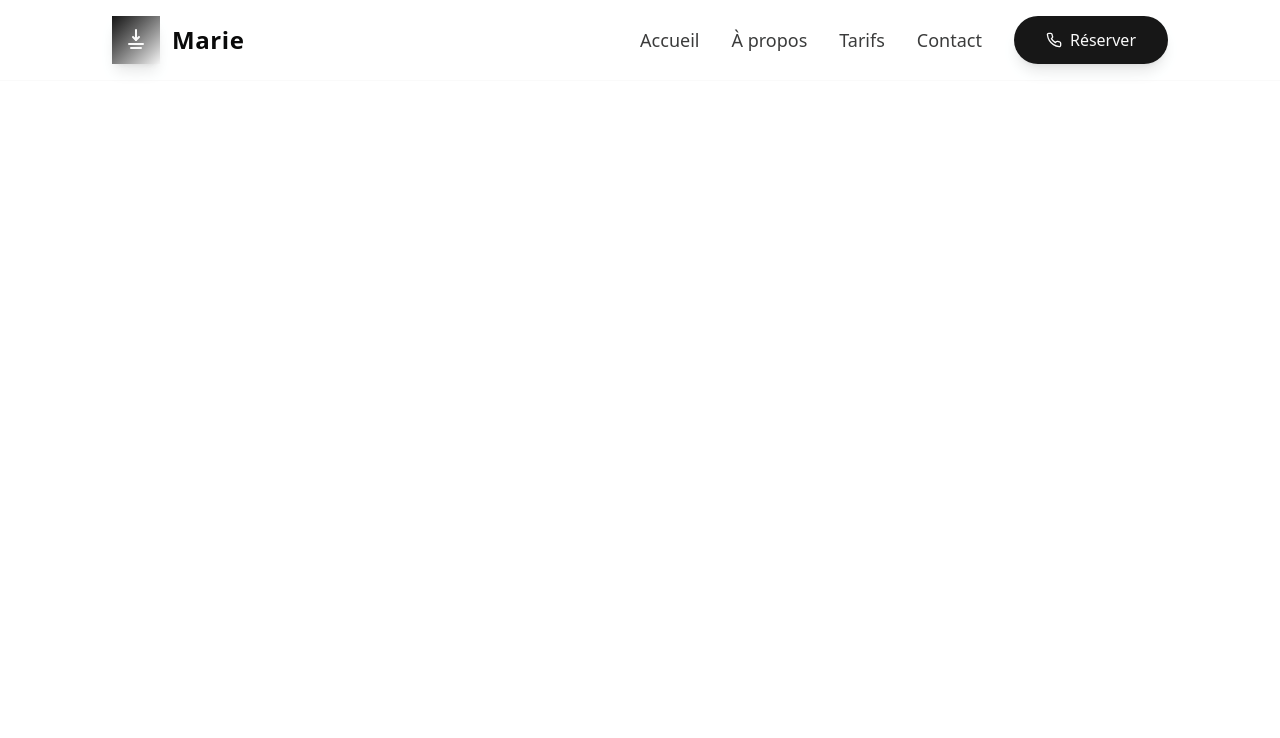
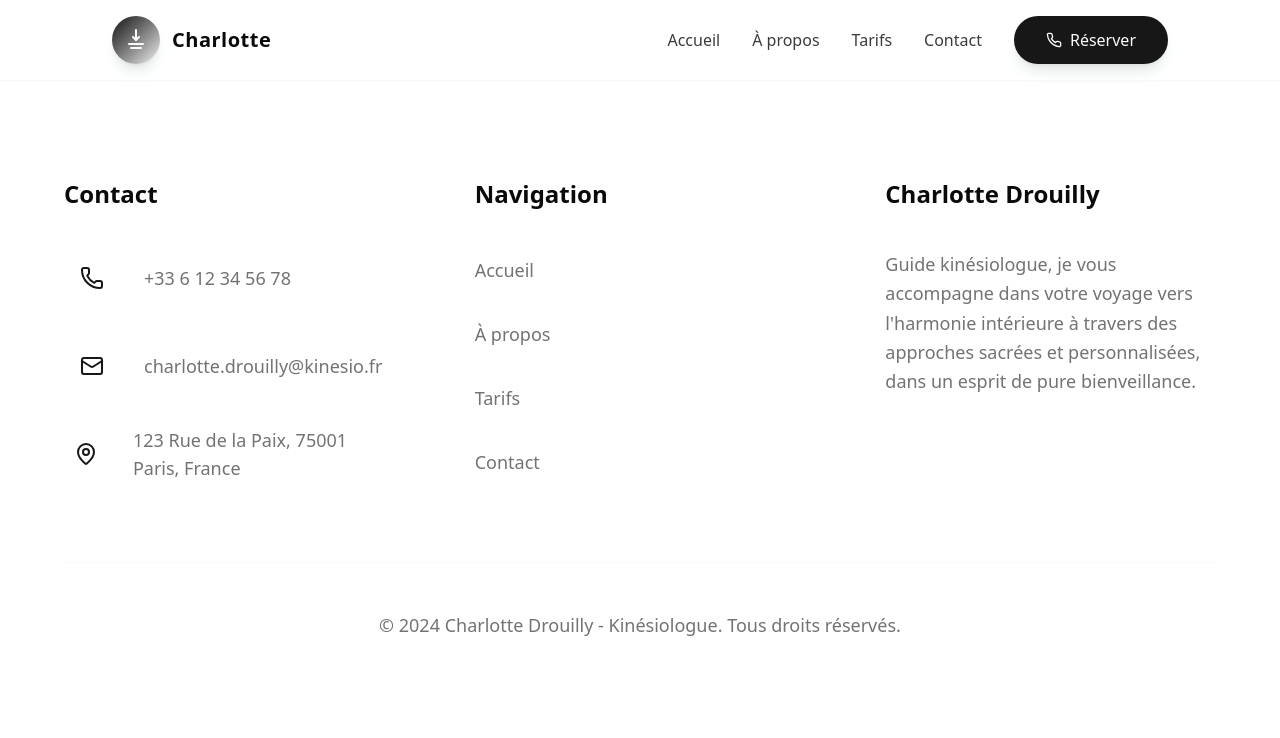
Before and after one commit to anonymze/kinesiologue_front, an Astro site: page / in a window 1280 px wide. Built offline with nearby package versions, Linux system fonts and the light colour scheme; Astro itself is replaced by a stand-in of ours.

Commit message:
base ASTRO REACT

```diff
--- a/src/components/mobile-menu-toggle.tsx
+++ b/src/components/mobile-menu-toggle.tsx
@@ -21,7 +21,7 @@ export default function MobileMenuToggle({ navItems }: MobileMenuToggleProps) {
         size="sm"
         onClick={() => setIsOpen(!isOpen)}
         aria-label="Toggle menu"
-        className="organic-shape"
+        className="rounded-md"
       >
         {isOpen ? <X className="h-6 w-6" /> : <Menu className="h-6 w-6" />}
       </Button>
@@ -29,12 +29,12 @@ export default function MobileMenuToggle({ navItems }: MobileMenuToggleProps) {
       {/* Mobile Navigation */}
       {isOpen && (
         <div className="absolute top-full left-0 right-0 md:hidden">
-          <div className="mx-6 px-4 pt-4 pb-6 space-y-3 bg-card/95 backdrop-blur-sm organic-shape mt-4 border border-border/30 shadow-xl stone-texture">
+          <div className="mx-6 px-4 pt-4 pb-6 space-y-3 bg-card/95 backdrop-blur-sm rounded-lg mt-4 border border-border/30 shadow-xl">
             {navItems.map((item) => (
               <a
                 key={item.href}
                 href={item.href}
-                className="block px-6 py-4 text-foreground hover:text-primary hover:bg-muted/50 organic-shape-alt transition-all duration-300 text-lg font-sans"
+                className="block px-6 py-4 text-foreground hover:text-primary hover:bg-muted/50 rounded-md transition-all duration-300 text-base font-sans"
                 onClick={() => setIsOpen(false)}
               >
                 {item.label}
@@ -45,7 +45,7 @@ export default function MobileMenuToggle({ navItems }: MobileMenuToggleProps) {
                 asChild
                 className="w-full bg-primary hover:bg-primary/90 text-primary-foreground rounded-full py-4 font-sans"
               >
-                <a href="https://calendly.com/marie-dubois" target="_blank" rel="noopener noreferrer">
+                <a href="https://calendly.com/charlotte-drouilly" target="_blank" rel="noopener noreferrer">
                   <Phone className="w-4 h-4 mr-2" />
                   Réserver
                 </a>
--- /dev/null
+++ b/src/layouts/footer.astro
@@ -0,0 +1,117 @@
+---
+import { Phone, Mail, MapPin, Leaf } from 'lucide-react'
+
+// Business information with structured data
+const businessInfo = {
+  name: 'Charlotte Drouilly',
+  profession: 'Kinésiologue',
+  phone: '+33 6 12 34 56 78',
+  email: 'charlotte.drouilly@kinesio.fr',
+  address: {
+    street: '123 Rue de la Paix',
+    city: 'Paris',
+    postalCode: '75001',
+    country: 'France'
+  },
+  description: 'Guide kinésiologue, je vous accompagne dans votre voyage vers l\'harmonie intérieure à travers des approches sacrées et personnalisées, dans un esprit de pure bienveillance.'
+}
+
+const navItems = [
+  { href: "/", label: "Accueil", title: "Retour à la page d'accueil" },
+  { href: "/a-propos", label: "À propos", title: "En savoir plus sur Charlotte Drouilly" },
+  { href: "/tarifs", label: "Tarifs", title: "Consulter les tarifs des séances" },
+  { href: "/contact", label: "Contact", title: "Prendre contact avec Charlotte" },
+]
+
+---
+
+<footer class="bg-gradient-to-b from-card/50 to-card/70 border-t border-border/20 backdrop-blur-lg" role="contentinfo">
+  <div class="max-w-7xl mx-auto px-8 sm:px-12 lg:px-16 py-24">
+    <div class="grid grid-cols-1 md:grid-cols-3 gap-20">
+
+      <!-- Contact Information Section -->
+      <section class="space-y-10" aria-labelledby="contact-heading">
+        <h3 id="contact-heading" class="font-sans font-bold text-2xl text-foreground mb-10">Contact</h3>
+        <address class="not-italic space-y-8">
+          <div class="flex items-center space-x-6 text-muted-foreground text-lg font-sans">
+            <div class="w-14 h-14 rounded-full flex items-center justify-center" aria-hidden="true">
+              <Phone className="w-6 h-6 text-primary" />
+            </div>
+            <a
+              href={`tel:${businessInfo.phone}`}
+              class="hover:text-primary transition-colors duration-300"
+              aria-label={`Appeler ${businessInfo.name} au ${businessInfo.phone}`}
+              itemprop="telephone"
+            >
+              {businessInfo.phone}
+            </a>
+          </div>
+
+          <div class="flex items-center space-x-6 text-muted-foreground text-lg font-sans">
+            <div class="w-14 h-14 rounded-full flex items-center justify-center" aria-hidden="true">
+              <Mail className="w-6 h-6 text-primary" />
+            </div>
+            <a
+              href={`mailto:${businessInfo.email}`}
+              class="hover:text-primary transition-colors duration-300"
+              aria-label={`Envoyer un email à ${businessInfo.name}`}
+              itemprop="email"
+            >
+              {businessInfo.email}
+            </a>
+          </div>
+
+          <div class="flex items-center space-x-6 text-muted-foreground text-lg font-sans">
+            <div class="w-14 h-14 rounded-full flex items-center justify-center" aria-hidden="true">
+              <MapPin className="w-6 h-6 text-primary" />
+            </div>
+            <span itemprop="address" itemscope itemtype="https://schema.org/PostalAddress">
+              <span itemprop="streetAddress">{businessInfo.address.street}</span>,
+              <span itemprop="postalCode">{businessInfo.address.postalCode}</span>
+              <span itemprop="addressLocality">{businessInfo.address.city}</span>,
+              <span itemprop="addressCountry">{businessInfo.address.country}</span>
+            </span>
+          </div>
+        </address>
+      </section>
+
+      <!-- Site Navigation Section -->
+      <nav class="space-y-10" aria-labelledby="footer-nav-heading">
+        <h3 id="footer-nav-heading" class="font-sans font-bold text-2xl text-foreground mb-10">Navigation</h3>
+        <ul class="space-y-6" role="list">
+          {navItems.map((item) => (
+            <li>
+              <a
+                href={item.href}
+                title={item.title}
+                class="block text-muted-foreground hover:text-primary transition-all duration-300 text-lg hover:translate-x-3 py-1.5 font-sans focus:outline-none focus:ring-2 focus:ring-primary focus:ring-opacity-50"
+              >
+                {item.label}
+              </a>
+            </li>
+          ))}
+        </ul>
+      </nav>
+
+      <!-- About Section -->
+      <section class="space-y-10" aria-labelledby="about-heading" itemscope itemtype="https://schema.org/Person">
+        <h3 id="about-heading" class="font-sans font-bold text-2xl text-foreground mb-10" itemprop="name">
+          {businessInfo.name}
+        </h3>
+        <p class="text-muted-foreground text-lg leading-relaxed mb-10 font-sans" itemprop="description">
+          {businessInfo.description}
+        </p>
+      </section>
+    </div>
+
+    <!-- Copyright Section -->
+    <div class="border-t border-border/20 mt-20 pt-12 text-center">
+      <p class="text-muted-foreground text-lg font-sans">
+        © <time datetime="2024">2024</time>
+        <span itemprop="name">{businessInfo.name}</span> -
+        <span itemprop="jobTitle">{businessInfo.profession}</span>.
+        Tous droits réservés.
+      </p>
+    </div>
+  </div>
+</footer>
--- a/src/layouts/layout.astro
+++ b/src/layouts/layout.astro
@@ -1,5 +1,6 @@
 ---
 import "../styles/global.css";
+import Footer from "@/layouts/footer.astro"
 ---
 
 <html lang="fr">
@@ -14,6 +15,7 @@ import "../styles/global.css";
     <body>
         <div class="min-h-screen stone-texture">
             <slot />
+            <Footer />
         </div>
     </body>
 </html>
--- a/src/layouts/navigation.astro
+++ b/src/layouts/navigation.astro
@@ -10,12 +10,12 @@ const navItems = [
 ]
 ---
 
-<nav class="bg-card/70 backdrop-blur-lg border-b border-border/20 sticky top-0 z-50 wood-grain">
+<nav class="bg-card/70 backdrop-blur-lg border-b border-border/20 sticky top-0 z-50">
   <div class="max-w-6xl mx-auto px-6 sm:px-8 lg:px-12">
     <div class="flex justify-between items-center h-20">
       <!-- Logo -->
-      <a href="/" class="flex items-center space-x-3 floating-element">
-        <div class="w-12 h-12 bg-gradient-to-br from-primary to-secondary organic-shape flex items-center justify-center shadow-lg">
+      <a href="/" class="flex items-center space-x-3">
+        <div class="w-12 h-12 bg-gradient-to-br from-primary to-secondary rounded-full flex items-center justify-center shadow-lg">
           <svg class="w-6 h-6 text-primary-foreground" xmlns="http://www.w3.org/2000/svg" viewBox="0 0 24 24" fill="none" stroke="currentColor" stroke-width="2" stroke-linecap="round" stroke-linejoin="round">
             <path d="M7 20h10"></path>
             <path d="M5 16h14"></path>
@@ -23,7 +23,7 @@ const navItems = [
             <path d="M12 2v10"></path>
           </svg>
         </div>
-        <span class="font-sans font-bold text-2xl text-foreground tracking-wide">Marie</span>
+        <span class="font-sans font-bold text-xl text-foreground tracking-wide">Charlotte</span>
       </a>
 
       <!-- Desktop Navigation -->
@@ -31,17 +31,17 @@ const navItems = [
         {navItems.map((item) => (
           <a
             href={item.href}
-            class="text-foreground/80 hover:text-primary transition-all duration-500 font-medium text-lg hover:scale-105 font-sans relative group"
+            class="text-foreground/80 hover:text-primary transition-all duration-500 font-medium text-base hover:scale-105 font-sans relative group"
           >
             {item.label}
-            <span class="absolute -bottom-1 left-0 w-0 h-0.5 bg-primary transition-all duration-300 group-hover:w-full organic-shape-alt"></span>
+            <span class="absolute -bottom-1 left-0 w-0 h-0.5 bg-primary transition-all duration-300 group-hover:w-full rounded-full"></span>
           </a>
         ))}
         <a
-          href="https://calendly.com/marie-dubois"
+          href="https://calendly.com/charlotte-drouilly"
           target="_blank"
           rel="noopener noreferrer"
-          class="inline-flex items-center bg-primary hover:bg-primary/90 text-primary-foreground rounded-full px-8 py-3 shadow-lg hover:shadow-xl transition-all duration-500 font-sans nature-pulse"
+          class="inline-flex items-center bg-primary hover:bg-primary/90 text-primary-foreground rounded-full px-8 py-3 shadow-lg hover:shadow-xl transition-all duration-500 font-sans"
         >
           <svg class="w-4 h-4 mr-2" xmlns="http://www.w3.org/2000/svg" viewBox="0 0 24 24" fill="none" stroke="currentColor" stroke-width="2" stroke-linecap="round" stroke-linejoin="round">
             <path d="M22 16.92v3a2 2 0 0 1-2.18 2 19.79 19.79 0 0 1-8.63-3.07 19.5 19.5 0 0 1-6-6 19.79 19.79 0 0 1-3.07-8.67A2 2 0 0 1 4.11 2h3a2 2 0 0 1 2 1.72 12.84 12.84 0 0 0 .7 2.81 2 2 0 0 1-.45 2.11L8.09 9.91a16 16 0 0 0 6 6l1.27-1.27a2 2 0 0 1 2.11-.45 12.84 12.84 0 0 0 2.81.7A2 2 0 0 1 22 16.92z"></path>
```
